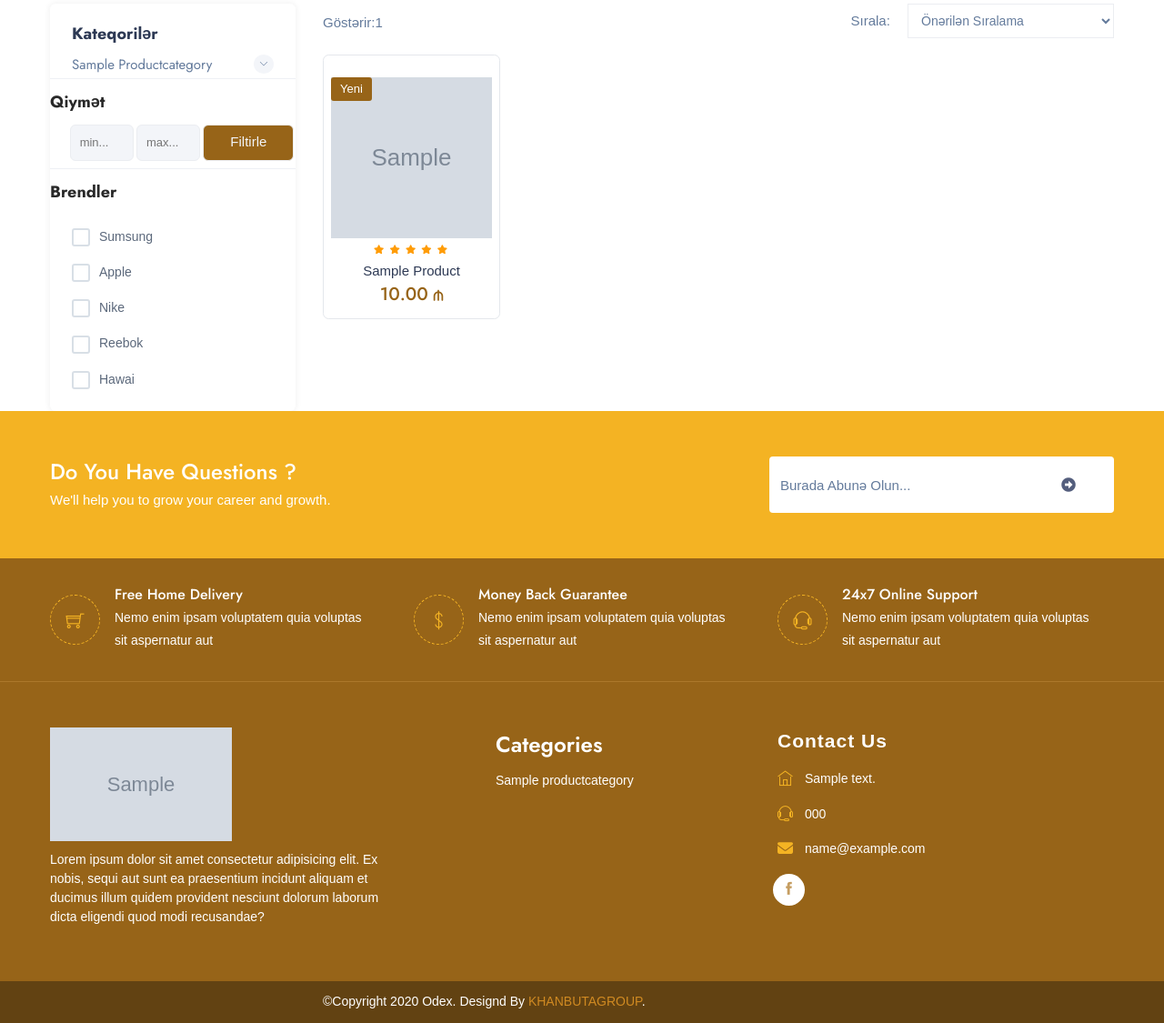
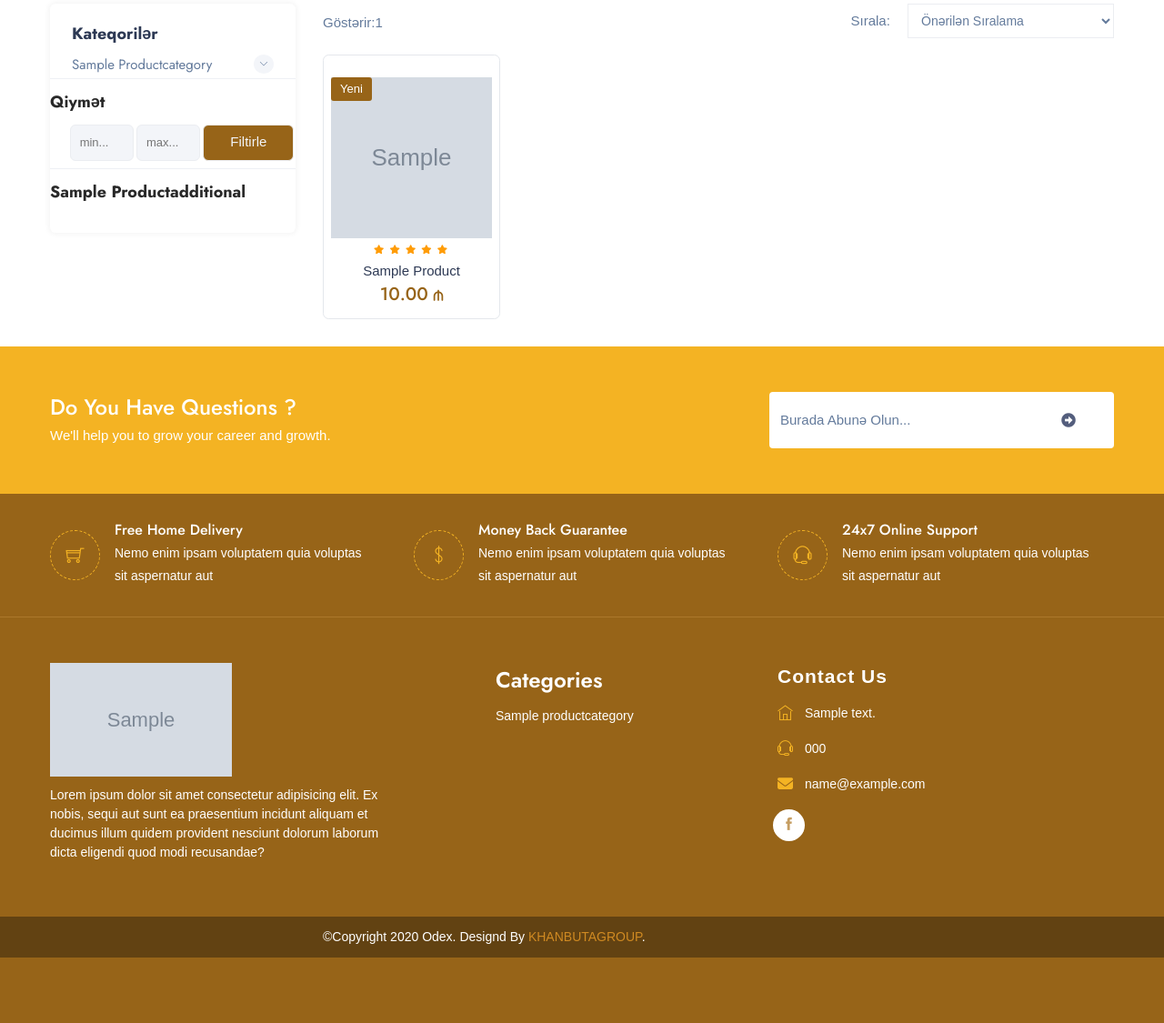
Before and after one commit to Jeihunn/django-cherez, a Django app: template cherez/product/templates/product/products.html in a window 1280 px wide. Shown: the part 327-1452 px from the top of the page at 91% size. After the commit the page ends 1380 px from the top, so only its background shows below. Run offline with Django 5.2, Linux system fonts and the light colour scheme; the template is opened without the code that fills it: values that come from a table or form of the project are taken from there, others are empty; tables that the repository leaves empty hold one stand-in row (values such as "Sample post"); grey boxes marked "Sample" are stand-in pictures; some libraries are stand-ins or nearby versions; some web fonts are replaced.

Commit message:
product list sidebar additional data

```diff
--- a/cherez/product/models.py
+++ b/cherez/product/models.py
@@ -229,7 +229,7 @@ class ProductAdditional(TimeStampedModel):
         null=True,
         blank=True,
         on_delete=models.CASCADE,
-        related_name="children",
+        related_name="sub_additionals",
         verbose_name=_("Üst Dəyəri"),
     )
     title = models.CharField(
--- a/cherez/product/templates/product/products.html
+++ b/cherez/product/templates/product/products.html
@@ -60,7 +60,7 @@
 								<div class="side-list no-border">
 									<div class="filter-card" id="shop-categories">
 
-										{% for category in parent_categories %}
+										{% for category in parent_null_categories %}
 										<!-- Single Filter Card -->
 										<div class="single_filter_card">
 											<h5>
@@ -107,11 +107,12 @@
 							</dd>
 						</div>
 
+						{% for additional in parent_null_additionals %}
 							<!-- Single Option -->
 							<div class="single_search_boxed">
 								<div class="widget-boxed-header">
 									<h4><a href="#brands" data-toggle="collapse" aria-expanded="false"
-										role="button">Brendler</a></h4>
+											role="button">{{ additional.title }}</a></h4>
 								</div>
 								<div class="widget-boxed-body collapse show" id="brands" data-parent="#brands">
 									<div class="side-list no-border">
@@ -120,36 +121,12 @@
 											<div class="card-body pt-0">
 												<div class="inner_widget_link">
 													<ul class="no-ul-list">
+														{% for sub_additional in additional.sub_additionals.all %}
 															<li>
-														<input id="b1" class="checkbox-custom" name="b1"
-															type="checkbox">
-														<label for="b1"
-															class="checkbox-custom-label">Sumsung<span></span></label>
+																<input id="{{ sub_additional.slug }}" class="checkbox-custom" name="{{ additional.slug }}" type="checkbox">
+																<label for="{{ sub_additional.slug }}" class="checkbox-custom-label">{{ sub_additional.title }}</label>
 															</li>
-													<li>
-														<input id="b2" class="checkbox-custom" name="b2"
-															type="checkbox">
-														<label for="b2"
-															class="checkbox-custom-label">Apple<span></span></label>
-													</li>
-													<li>
-														<input id="b3" class="checkbox-custom" name="b3"
-															type="checkbox">
-														<label for="b3"
-															class="checkbox-custom-label">Nike<span></span></label>
-													</li>
-													<li>
-														<input id="b4" class="checkbox-custom" name="b4"
-															type="checkbox">
-														<label for="b4"
-															class="checkbox-custom-label">Reebok<span></span></label>
-													</li>
-													<li>
-														<input id="b5" class="checkbox-custom" name="b5"
-															type="checkbox">
-														<label for="b5"
-															class="checkbox-custom-label">Hawai<span></span></label>
-													</li>
+														{% endfor %}
 													</ul>
 												</div>
 											</div>
@@ -157,6 +134,7 @@
 									</div>
 								</div>
 							</div>
+						{% endfor %}
 
 					</div>
 				</div>
```
Also changed, not shown: cherez/product/views.py (+6 -3 lines). Lines whose indentation alone changed are shown as unchanged.
